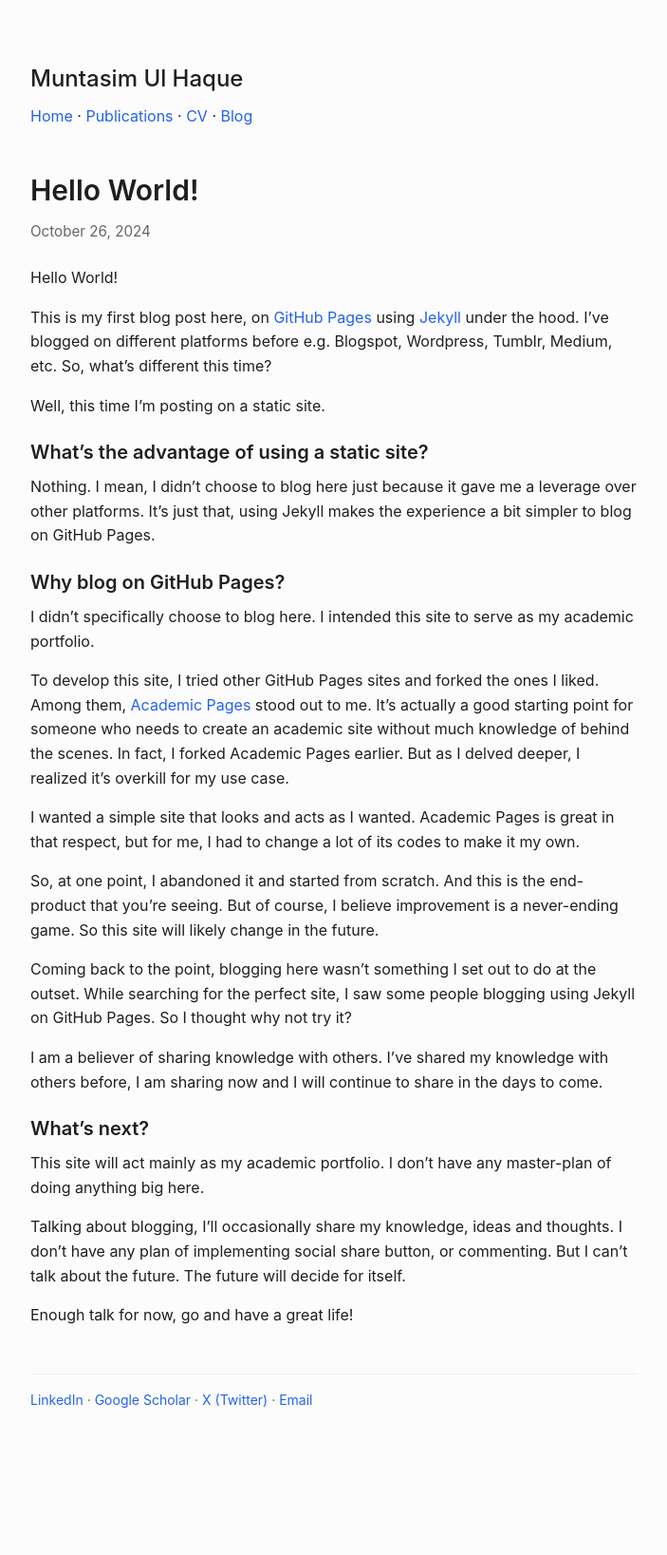
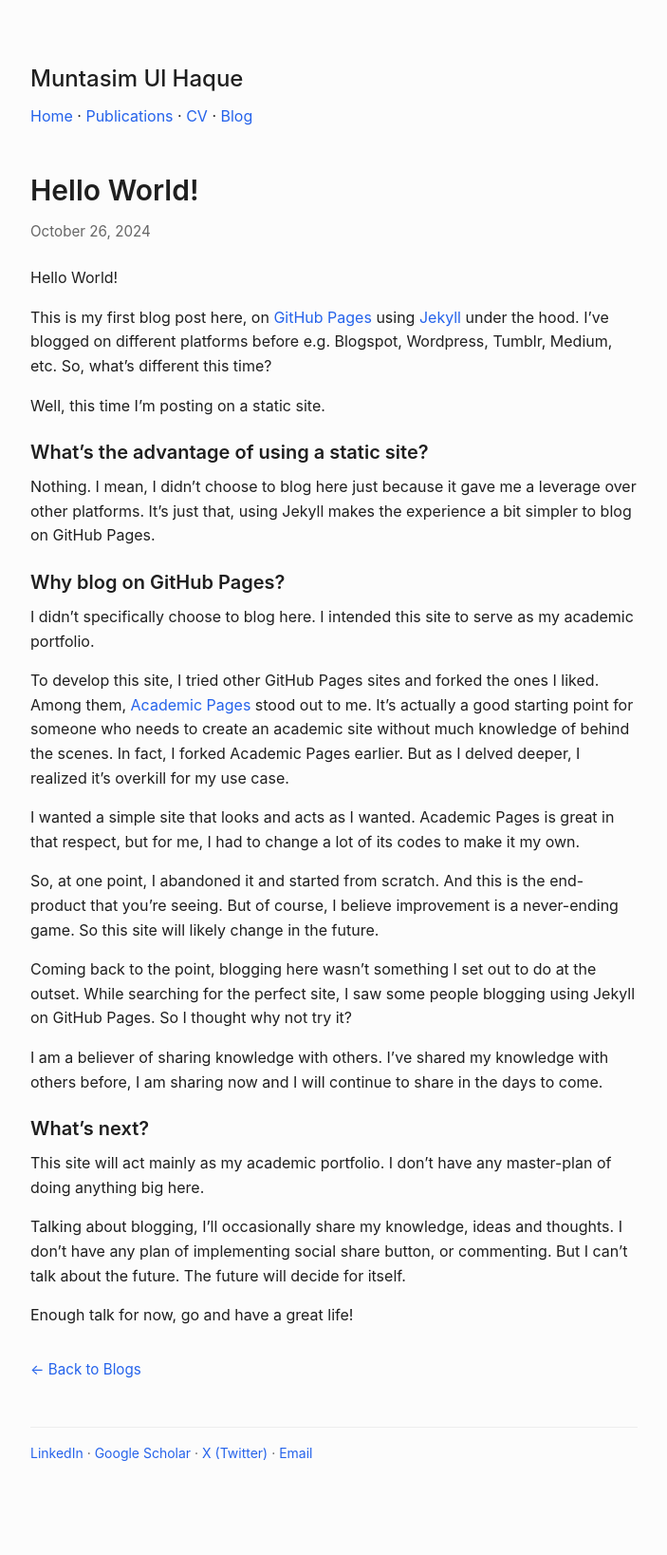
Before and after one commit to muntasimulhaque/muntasimulhaque.github.io, a Jekyll site: the page built from _posts/2024-10-26-hello-world.md, in a window 1280 px wide. Shown: the whole page at 95% size, without its empty margins (288-991 px from the left). Built offline with Jekyll 4.4.1, drawn with Linux system fonts in a browser that asks for light colours; before the commit the page ends 1581 px from its top, so only the background shows below that.

Commit message:
Update post.html

```diff
--- a/_layouts/post.html
+++ b/_layouts/post.html
@@ -8,4 +8,12 @@ layout: default
   <p class="post-date">{{ page.date | date: "%B %d, %Y" }}</p>
 
   {{ content }}
+
+  <div class="navigation-links">
+    {% if site.show_back_to_blog %}
+    <p class="back-to-blog">
+      <a href="{{ '/blog' | relative_url }}">← Back to Blogs</a>
+    </p>
+    {% endif %}
+  </div>
 </article>
```
